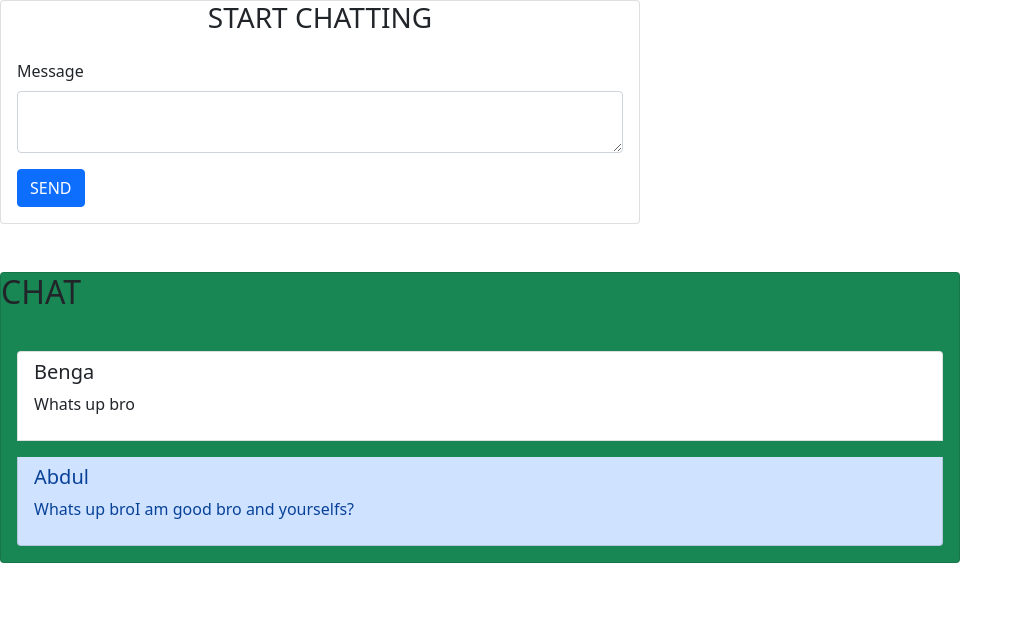
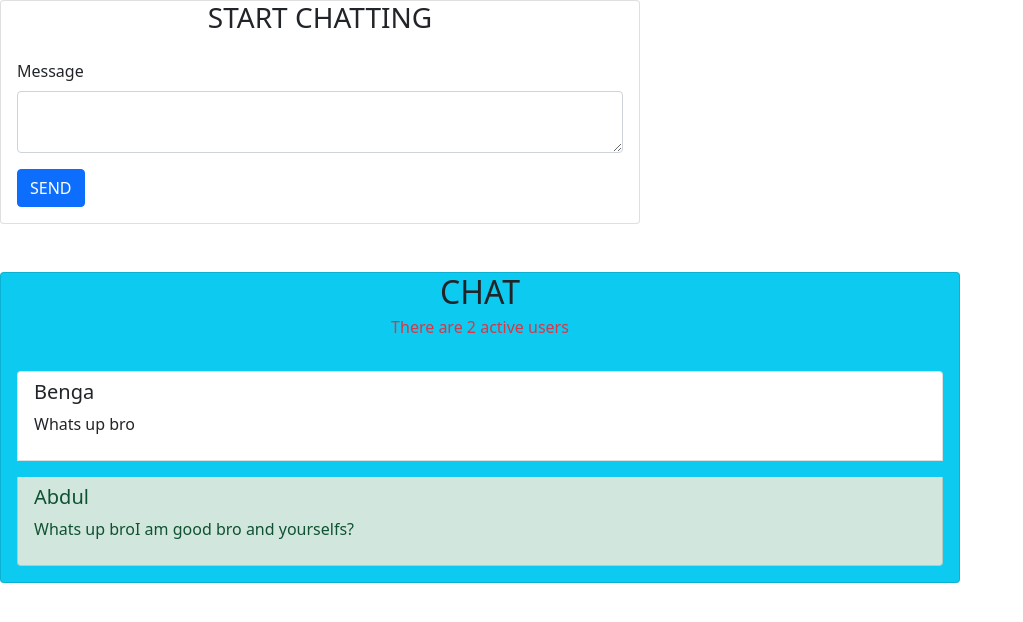
Before and after one commit to BengaCodes/thechat, a React (Create React App) app: page / in a window 1280 px wide. Both pictures are taken after typing "Sample" into the empty fields and a click on the button "Join Now". Shown: the top 622 px of the page, without its empty margins (0-1023 px from the left). Built offline with nearby package versions, Linux system fonts and the light colour scheme.

Commit message:
number of active users added to the chat box

```diff
--- a/src/components/message/index.js
+++ b/src/components/message/index.js
@@ -3,7 +3,7 @@ import { ListGroupItem, ListGroupItemHeading, ListGroupItemText } from 'reactstr
 
 function Message({ user, message, color }) {
   return (
-    <ListGroupItem className="mt-3" color={color ? 'primary' : ''}>
+    <ListGroupItem className="mt-3" color={color ? 'success' : ''}>
       <ListGroupItemHeading>{user}</ListGroupItemHeading>
       <ListGroupItemText>{message}</ListGroupItemText>
     </ListGroupItem>
--- a/src/components/messageBox/index.js
+++ b/src/components/messageBox/index.js
@@ -1,11 +1,12 @@
 import PropTypes from 'prop-types'
-import { Card, CardBody, CardTitle, ListGroup } from 'reactstrap'
+import { Card, CardBody, CardSubtitle, CardTitle, ListGroup } from 'reactstrap'
 import Message from '../message'
 
-function MessageBox({ chat }) {
+function MessageBox({ chat, activeUsers }) {
   return (
-    <Card className="w-75 mt-5" color="success">
-      <CardTitle tag="h2">CHAT</CardTitle>
+    <Card className="w-75 mt-5" color="info">
+      <CardTitle tag="h2" className="text-center">CHAT</CardTitle>
+      <CardSubtitle className="text-center text-danger">There are {activeUsers} active users</CardSubtitle>
       <CardBody>
         <ListGroup>
           {
@@ -19,6 +20,7 @@ function MessageBox({ chat }) {
 
 MessageBox.propTypes = {
   chat: PropTypes.array.isRequired,
+  activeUsers: PropTypes.number.isRequired,
 }
 
 export default MessageBox
--- a/src/pages/chat/index.js
+++ b/src/pages/chat/index.js
@@ -30,7 +30,7 @@ function ChatPage() {
   return (
     <Fragment>
       <MessageInput handleSubmit={handleSubmit} handleChange={handleChange} />
-      <MessageBox chat={messages} />
+      <MessageBox chat={messages} activeUsers={[...new Set(messages.map(message => message.user))].length} />
     </Fragment>
   )
 }
```
